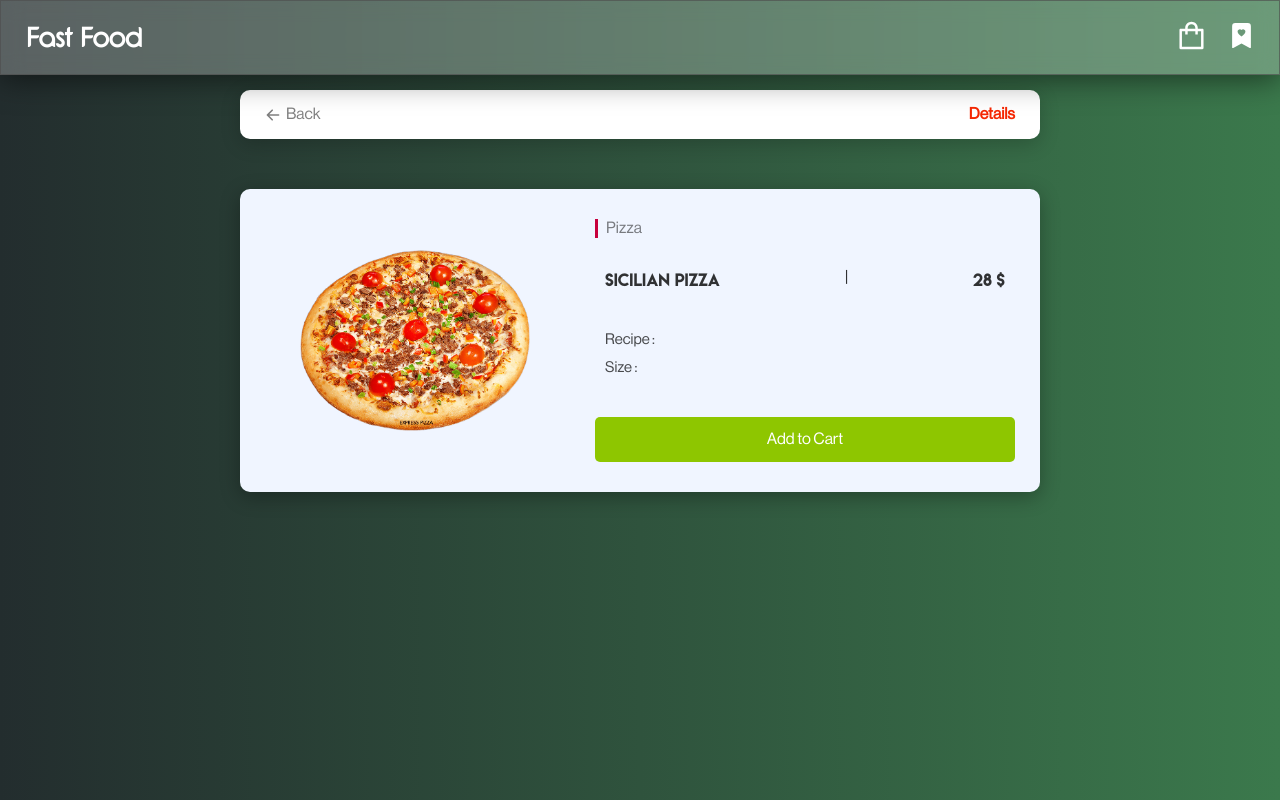
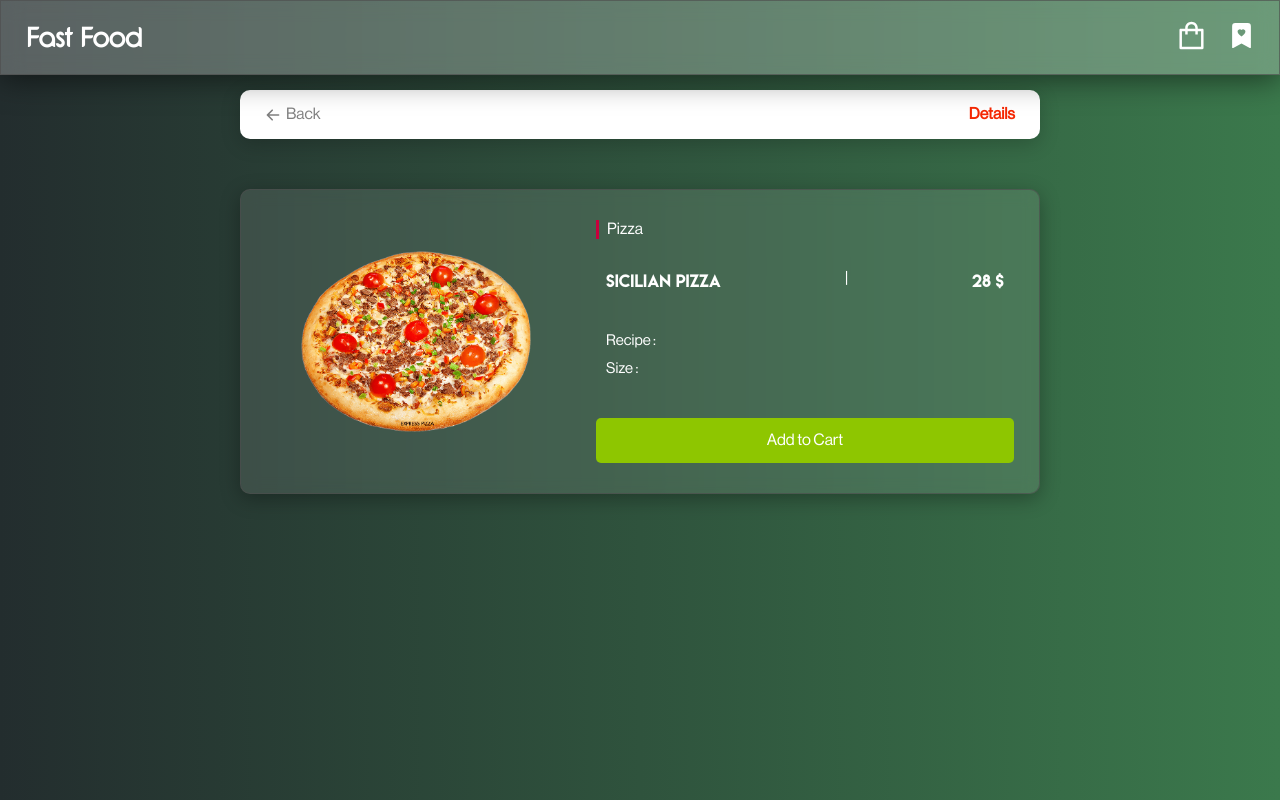
Before and after one commit to Sahand2020/Shop-App, a React (Create React App) app: page /1 in a window 1280 px wide. Built offline with nearby package versions, Linux system fonts and the light colour scheme.

Commit message:
Details background changed

```diff
--- a/src/components/Details/Details.module.css
+++ b/src/components/Details/Details.module.css
@@ -47,8 +47,14 @@
 .details_card {
     width: 100%;
     max-width: 800px;
-    background-color: #f0f5ff;
+    /* background-color: #f0f5ff; */
+    background: rgba(255, 255, 255, 0.1);
+    box-shadow: 0 8px 32px 0 rgba(31, 38, 135, 0.37);
+    backdrop-filter: blur(8px);
+    -webkit-backdrop-filter: blur(8px);
+    border: 1px solid rgba(78, 78, 78, 0.649);
     border-radius: 10px;
+    box-shadow: rgba(0, 0, 0, 0.08) 0px 5px 20px;
     box-shadow: rgba(0, 0, 0, 0.3) 0px 5px 20px;
     display: flex;
     flex-direction: column;
@@ -88,7 +94,7 @@
 }
 
 .card_category {
-    color: rgba(0, 0, 0, 0.5);
+    color: #fff;
     border-left: 3px solid #c7003c;
     padding-left: 8px;
 }
@@ -106,7 +112,7 @@
 .card_content {
     width: 100%;
     margin-top: 20px;
-    color: rgba(0, 0, 0, 0.8);
+    color: #fff;
     display: flex;
     justify-content: space-between;
     padding: 10px;
@@ -116,7 +122,7 @@
     width: 100%;
     padding: 10px;
     margin-top: 20px;
-    color: rgba(0, 0, 0, 0.7);
+    color: #fff;
     font-size: 15px;
 }
 
```
